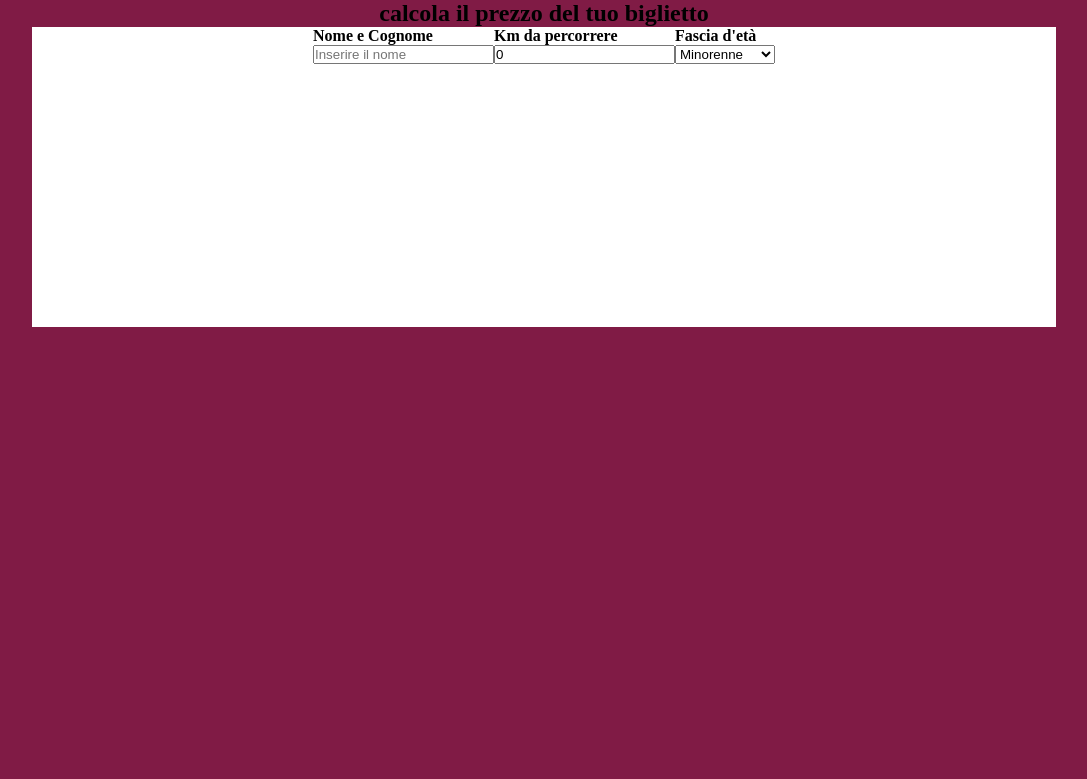
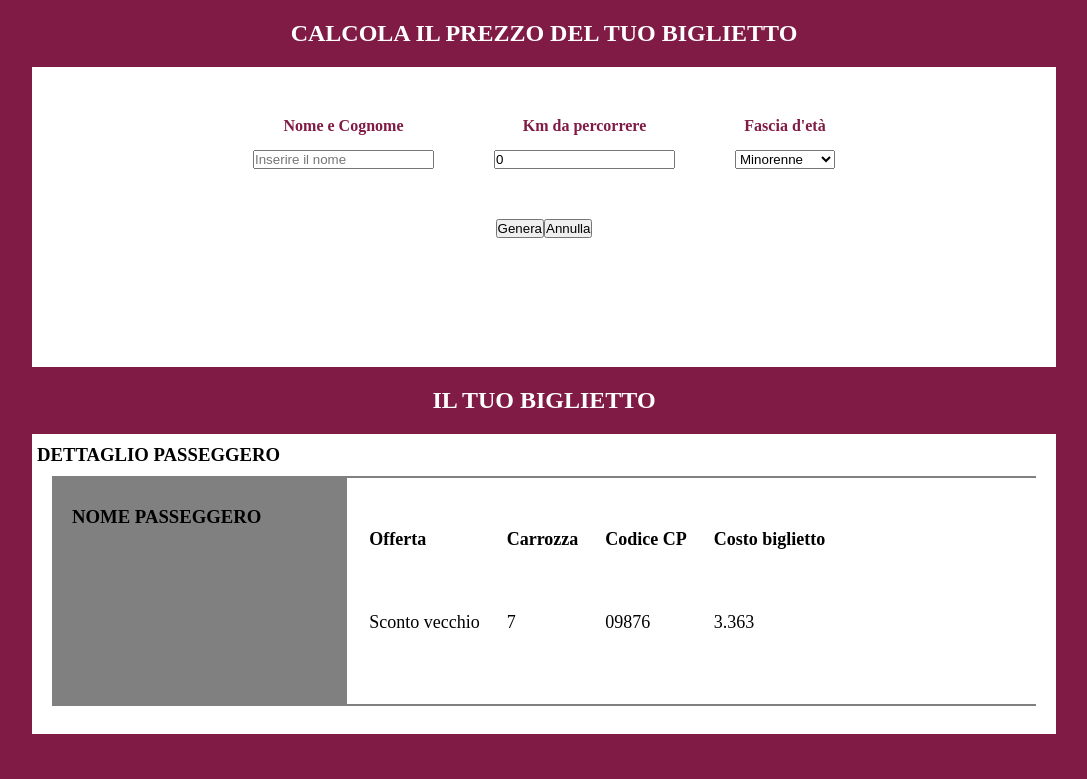
Before and after one commit to Mathias87G/js-biglietto-treno-form, a plain HTML site: page index.html in a window 1280 px wide. Shown: the whole page, without its empty margins (96-1183 px from the left). Drawn offline with Linux system fonts and the light colour scheme.

Commit message:
parte html e css abbozzata, da definire particolari

```diff
--- a/css/style.css
+++ b/css/style.css
@@ -2,6 +2,12 @@
   margin: 0;
   padding: 0;
   box-sizing: border-box;
+}
+
+..clearfix::after {
+    content: "";
+    clear: both;
+    display: table;
 }
 
 .container {
@@ -10,10 +16,18 @@
   background-color: rgb(128, 27, 69);
 }
 
+/* form insert */
+
 .insert {
   display: flex;
   align-items: center;
   flex-direction: column;
+}
+
+.insert h2 {
+  color: white;
+  text-transform: uppercase;
+  padding: 20px 0;
 }
 
 .insert-form {
@@ -25,4 +39,82 @@
 .form-card-ctr {
   display: flex;
   justify-content: center;
+  padding: 50px 0;
 }
+
+.form-card {
+  padding: 0 30px;
+  color: rgb(128, 27, 69);
+  display: flex;
+  flex-direction: column;
+  align-items: center;
+}
+
+.form-card h4 {
+  padding-bottom: 15px;
+}
+
+.form-btns {
+  display: flex;
+  justify-content: center;
+}
+
+/* ticket print */
+
+.ticket {
+  display: flex;
+  flex-direction: column;
+  align-items: center;
+}
+
+.ticket h2 {
+  color: white;
+  text-transform: uppercase;
+  padding: 20px 0
+}
+
+.ticket h3 {
+  text-transform: uppercase;
+}
+
+.ticket-ctr {
+  height: 300px;
+  width: 80%;
+  background-color: white;
+}
+
+.ticket-detail h3 {
+  padding: 10px 5px;
+}
+
+.travel-detail {
+  padding: 0 20px;
+  height: 100%;
+}
+
+.traveller {
+  background-color: grey;
+  float: left;
+  width: 30%;
+  height: 230px;
+}
+
+.traveller h3 {
+  padding: 30px 20px;
+}
+
+.travel {
+  width: 70%;
+  float: left;
+  height: 230px;
+  display: flex;
+  align-items: center;
+  border-top: 2px solid grey;
+  border-bottom: 2px solid grey;
+}
+
+table th, table td {
+  text-align: left;
+  padding: 20px 5px 40px 20px;
+  font-size: 18px;
+}
--- a/index.html
+++ b/index.html
@@ -12,6 +12,7 @@
   </head>
   <body>
     <div class="container">
+      <!-- form insert -->
       <div class="insert">
         <h2>calcola il prezzo del tuo biglietto</h2>
         <div class="insert-form">
@@ -33,9 +34,48 @@
               </select>
             </div>
           </div>
+          <div class="form-btns">
+            <button type="button" name="button">Genera</button>
+            <button type="button" name="button">Annulla</button>
+          </div>
+        </div>
+      </div>
+
+      <!-- Ticket print -->
+      <div class="ticket">
+        <h2>il tuo biglietto</h2>
+        <div class="ticket-ctr">
+          <div class="ticket-detail">
+            <h3>dettaglio passeggero</h3>
+          </div>
+          <div class="travel-detail clearfix">
+            <div class="traveller">
+              <h3>nome passeggero</h3>
+            </div>
+            <div class="travel">
+              <table>
+                <tr>
+                  <th>Offerta</th>
+                  <th>Carrozza</th>
+                  <th>Codice CP</th>
+                  <th>Costo biglietto</th>
+                </tr>
+                <tr>
+                  <td>Sconto vecchio</td>
+                  <td>7</td>
+                  <td>09876</td>
+                  <td>3.363</td>
+                </tr>
+              </table>
+
+            </div>
+          </div>
         </div>
 
+
       </div>
+
+
 
     </div>
 
```
